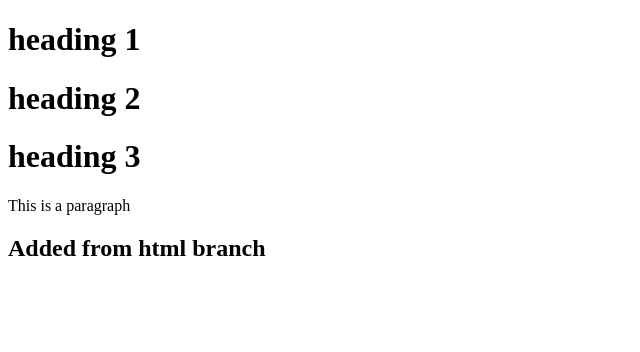
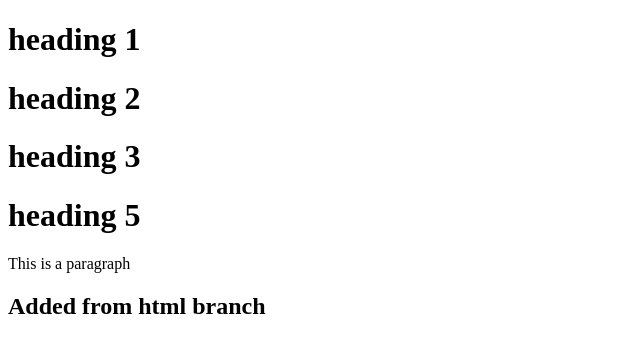
Before and after one commit to nani-samireddy/git-test, a plain HTML site: page index.html in a window 1280 px wide. Shown: the whole page, without its empty margins (0-640 px from the left). Drawn offline with Linux system fonts and the light colour scheme.

Commit message:
Add heading 5

```diff
--- a/index.html
+++ b/index.html
@@ -9,6 +9,7 @@
     <h1>heading 1</h1>
     <h1>heading 2</h1>
     <h1>heading 3</h1>
+    <h1>heading 5</h1>
   <p>This is a paragraph</p>
   <h2>Added from html branch</h2>
 </body>
```
